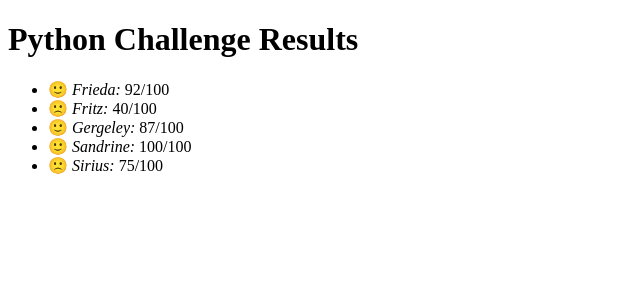
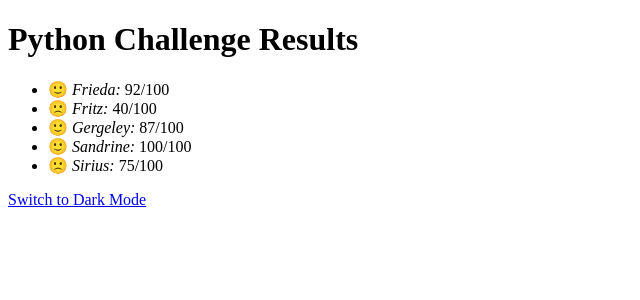
Before and after one commit to PeterAugustinak/jinja-flask-app, a Flask app: page /results in a window 1280 px wide. Shown: the part 26-326 px from the top of the page, without its empty margins (0-640 px from the left). Run offline with Flask 2, Linux system fonts and the light colour scheme.

Commit message:
Macros - dark mode

```diff
--- a/templates/base.html
+++ b/templates/base.html
@@ -1,4 +1,7 @@
 <!DOCTYPE html>
+
+{% import "macros.html" as macros %}
+
 <html lang="en">
 <head>
   <meta charset="utf-8">
@@ -12,5 +15,8 @@
  {% block content %}
     <h1>Welcome to {{ title }}!</h1>
   {% endblock content %}
+  <footer>
+    {{ macros.light_or_dark_mode("body") }}
+  </footer>
 </body>
 </html>
--- /dev/null
+++ b/templates/macros.html
@@ -0,0 +1,16 @@
+{% macro light_or_dark_mode(element) %}
+  {% if request.args.get('mode') == "dark" %}
+    <a href="{{ request.path }}">Switch to Light Mode</a>
+    <style>
+      {{ element }} {
+        background-color: #212F3C;
+        color: #FFFFF0;
+      }
+      {{ element }} a {
+        color: #00BFFF !important;
+      }
+    </style>
+  {% else %}
+    <a href="{{ request.path }}?mode=dark">Switch to Dark Mode</a>
+  {% endif %}
+{% endmacro %}
```
